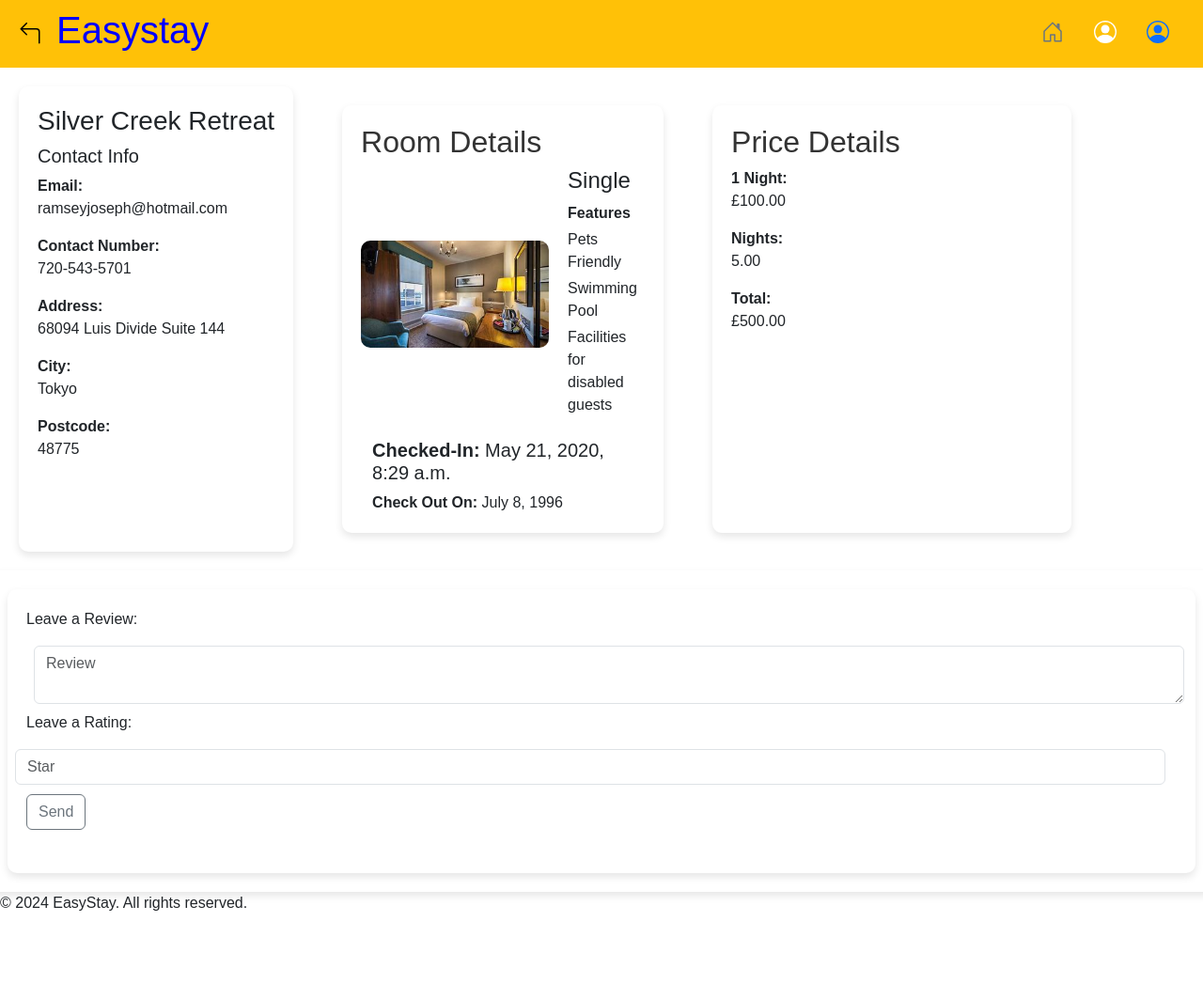
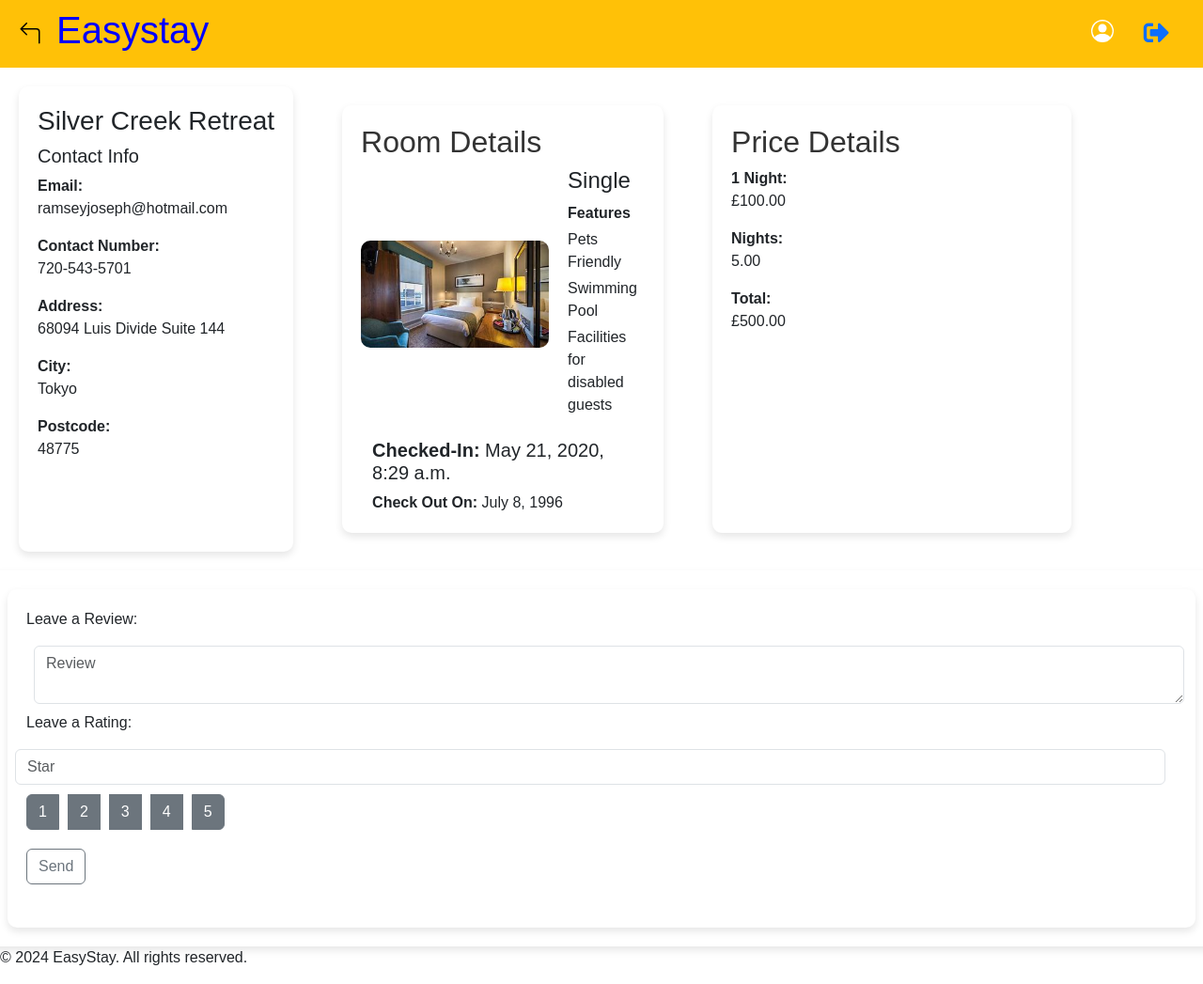
Before and after one commit to Kirayy123/EasyStay, a Django app: page /easystay/booking_management/2/ in a window 1280 px wide. Shown: the whole page at 94% size. Before the commit the page ends 969 px from the top, so only its background shows below. Run offline with Django 5.2, Linux system fonts and the light colour scheme; data comes from the database, SQL or seed files in the repository; both versions use the stored data as it was after the commit; some libraries are stand-ins or nearby versions.

```diff
--- a/EasyStay/views.py
+++ b/EasyStay/views.py
@@ -682,8 +682,8 @@ def review_list(request):
     bookings_with_review.order_by('review_date')
 
     for bookings in bookings_with_review:  # get the star of each review and show in star icon
-        bookings.stars = range(bookings.review_star)
-        bookings.non_stars = range(5 - bookings.review_star)
+        bookings.stars = range(bookings.star)
+        bookings.non_stars = range(5 - bookings.star)
 
     context = {'id': id,
                'manager_id': manager_id,
--- a/booking/views.py
+++ b/booking/views.py
@@ -14,4 +14,8 @@ def search_rst(request):
         location = request.POST.get('location')
         print('location:',location)
         rsts = hotel.objects.filter(city=location).all()
+        for rst in rsts:  # get the star of each review and show in star icon
+            rst.stars = range(rst.star)
+            rst.non_stars = range(5 - rst.star)
+
         return render(request, 'booking/search_rst.html', locals())
--- a/templates/base.html
+++ b/templates/base.html
@@ -7,6 +7,8 @@
     <link href="{% static 'css/bootstrap.min.css' %}" rel="stylesheet">
     <link href="{% static 'css/headers.css' %}" rel="stylesheet">
     <link href="{% static 'css/features.css' %}" rel="stylesheet">
+    <link rel="stylesheet" href="https://cdnjs.cloudflare.com/ajax/libs/font-awesome/5.15.1/css/all.min.css">
+
     {% block css_ext %}
     {% endblock %}
     <style>
@@ -147,13 +149,7 @@
                 </a>
 
                 <ul class="nav col-12 col-lg-auto my-2 justify-content-center my-md-0 text-small">
-                    <li>
-                        <a href="#" class="nav-link text-secondary">
-                            <svg class="bi d-block mx-auto mb-1" width="24" height="24">
-                                <use xlink:href="#home"/>
-                            </svg>
-                        </a>
-                    </li>
+
                     <li>
                         <a href="{% url 'user_profile' %}" class="nav-link text-white">
                             <svg class="bi d-block mx-auto mb-1" width="24" height="24">
@@ -162,10 +158,13 @@
                         </a>
                        </li>
                        <li>
-                        <a href="{% url 'logout' %}" class="nav-link " title="Logout">
+                        <!-- <a href="{% url 'logout' %}" class="nav-link " title="Logout">
                             <svg class="bi d-block mx-auto mb-1" width="24" height="24">
                             <use xlink:href="#people-circle"/>
                         </svg>
+                          </a> -->
+                          <a href="{% url 'logout' %}" class="nav-link " title="Logout">
+                            <i class="fas fa-sign-out-alt fa-2x"></i>
                           </a>
                         </li>
                     </li>
--- a/templates/hotels/hotel_details.html
+++ b/templates/hotels/hotel_details.html
@@ -6,7 +6,6 @@
 <link href="{% static 'css/list-groups.css' %}" rel="stylesheet">
 <link href="{% static 'css/hoteldetails.css' %}" rel="stylesheet">
 <link rel="stylesheet" href="https://cdnjs.cloudflare.com/ajax/libs/font-awesome/5.15.1/css/all.min.css">
-
 <link rel="stylesheet" type="text/css" href="https://api.tomtom.com/maps-sdk-for-web/cdn/6.x/6.25.0/maps/maps.css" />
 <script src="https://api.tomtom.com/maps-sdk-for-web/cdn/6.x/6.25.0/maps/maps-web.min.js"></script>
 {% endblock %}
--- a/templates/user/bookingManagement.html
+++ b/templates/user/bookingManagement.html
@@ -75,7 +75,23 @@
             <p>Leave a Review:</p>
                <textarea type="text" class="form-control row m-2" placeholder="Review" name="review"></textarea>
             <p>Leave a Rating:</p>
-               <input type="text" class="form-control row" placeholder="Star" name="star">
+               <input  id="ratingvalue"type="text" class="form-control row" placeholder="Star" name="star">
+               <!-- taken from https://getbootstrap.com/docs/4.0/components/button-group/ -->
+            <div class="btn-toolbar" role="toolbar" aria-label="Toolbar with button groups">
+                <div class="btn-group mr-2" role="group" aria-label="First group">
+                  <button type="button" onclick="reviewValue(1,this)" class="btn btn-secondary">1</button>
+                  <button type="button" onclick="reviewValue(2,this)" class="btn btn-secondary">2</button>
+                  <button type="button" onclick="reviewValue(3,this)" class="btn btn-secondary">3</button>
+                  <button type="button" onclick="reviewValue(4,this)" class="btn btn-secondary">4</button>
+                  <button type="button" onclick="reviewValue(5,this)" class="btn btn-secondary">5</button>
+                </div>
+                <script>
+                    function reviewValue(inputValue, el){
+                        $('#ratingvalue').value = inputValue
+                        $(el).css()
+                    }
+                </script>
+            </div>
                <button class="btn btn-outline-secondary" type="submit">Send</button>
                {% endif %}
            </div>
```
Also changed, not shown: templates/booking/search_rst.html (+16 -1 lines), templates/search/base.html (+7 -0 lines), templates/search/search_rst.html (+15 -1 lines), db.sqlite3.
